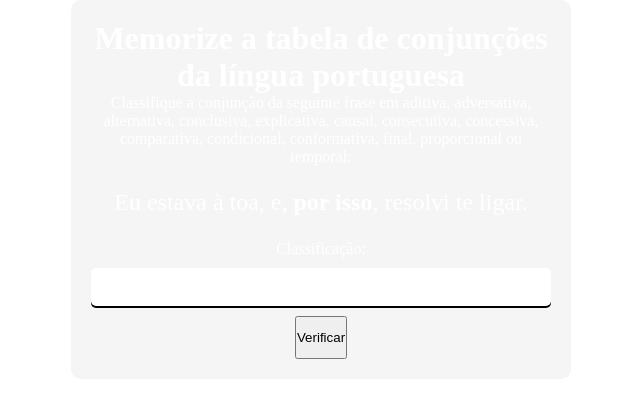
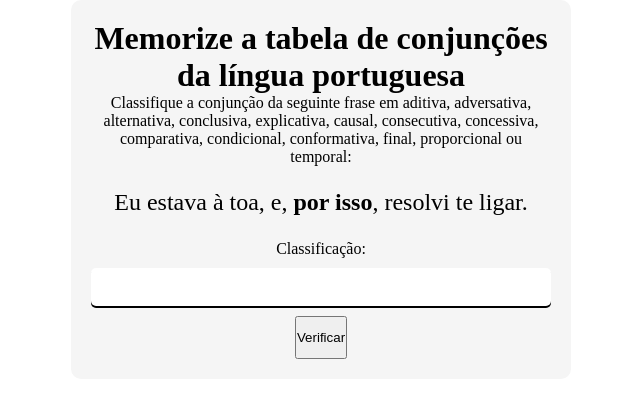
Before and after one commit to kleytonlopes/treinamento-conjuncoes, a Next.js app: page / in a window 1280 px wide. Shown: the top 398 px of the page, without its empty margins (319-959 px from the left). Built offline with nearby package versions, Linux system fonts and the light colour scheme.

Commit message:
Update globals.css

```diff
--- a/styles/globals.css
+++ b/styles/globals.css
@@ -85,10 +85,6 @@ body {
   overflow-x: hidden;
 }
 
-body {
-  color: #FFFFFF
-}
-
 a {
   color: inherit;
   text-decoration: none;
```
